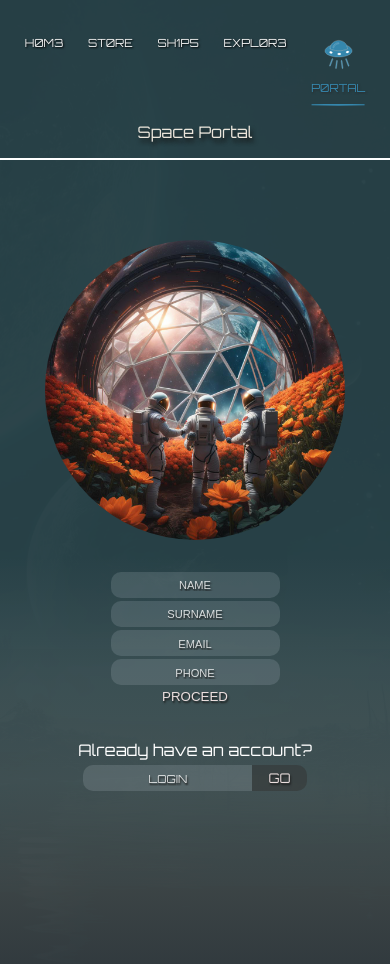
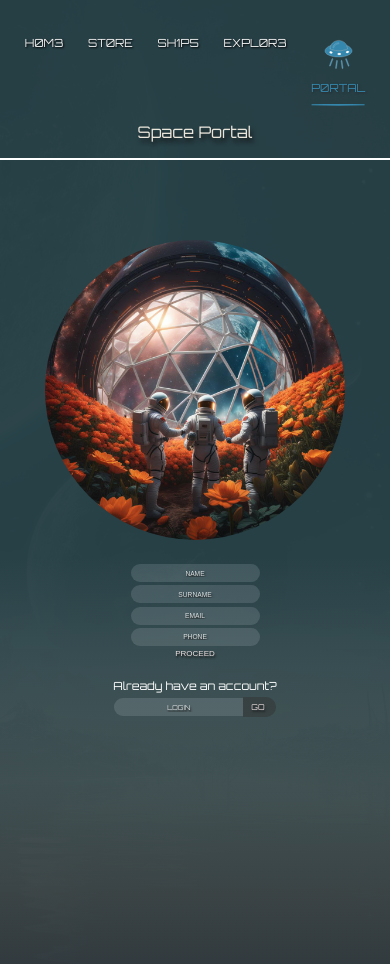
Before and after one commit to thegroosalugg/Andromeda, a React (Vite) app: page /user in a window 390 px wide. Shown: the top 964 px of the page. Built offline with nearby package versions, Linux system fonts and the light colour scheme.

Commit message:
tweaked inputs and form components for better mobile

```diff
--- a/src/components/form/Form.module.css
+++ b/src/components/form/Form.module.css
@@ -32,7 +32,17 @@
   }
 }
 
-@media screen and (min-width: 440px) {
+@media screen and (min-width: 320px) and (max-width: 440px) {
+  .form {
+    margin: 1vh auto;
+
+    button {
+      font-size: 0.5rem;
+    }
+  }
+}
+
+@media screen and (min-width: 441px) {
   .form {
     max-width: 40rem;
   }
--- a/src/components/form/Input.module.css
+++ b/src/components/form/Input.module.css
@@ -1,10 +1,10 @@
 .input {
   width: 165px;
+  height: 1.5rem;
   color: rgb(235, 222, 222);
   background-color: transparent;
   text-shadow: 1px 2px 2px rgb(23, 23, 23);
   border-radius: 10px;
-  height: 1.5rem;
   text-align: center;
   border: none;
   outline: none;
@@ -45,3 +45,20 @@ input:-webkit-autofill:active {
   transition: background-color 5000s ease-in-out 0s;
   -webkit-text-fill-color: #ffffffcd;
 }
+
+@media screen and (min-width: 320px) and (max-width: 440px) {
+  .input,
+  .datepicker {
+    height: 1rem;
+    width: 125px;
+    font-size: 0.5rem;
+  }
+  .select {
+    height: 1rem;
+    width: 125px;
+    font-size: 0.4rem;
+  }
+  .select option {
+    font-size: 0.8rem;
+  }
+}
--- a/src/components/form/Login.module.css
+++ b/src/components/form/Login.module.css
@@ -29,3 +29,19 @@
     }
   }
 }
+
+@media screen and (min-width: 320px) and (max-width: 440px) {
+  .login {
+    margin: 1vh auto;
+
+    p {
+      margin: 0.5vh;
+      font-size: 0.7rem;
+    }
+
+    .row button {
+      font-size: 0.5rem;
+      padding: 0.3rem 0.7rem 0.3rem 0.5rem;
+    }
+  }
+}
--- a/src/pageContent/spaceships/article/Article.tsx
+++ b/src/pageContent/spaceships/article/Article.tsx
@@ -1,6 +1,6 @@
 import { motion } from 'framer-motion';
 import { Fragment } from 'react/jsx-runtime';
-import { CONTENT } from '../Text';
+import { CONTENT } from '../text';
 import css from './Article.module.css';
 
 export default function Article() {
--- a/src/pageContent/spaceships/card/Cards.tsx
+++ b/src/pageContent/spaceships/card/Cards.tsx
@@ -8,7 +8,7 @@ import rocket6 from '@/assets/rockets/rocket6.jpg';
 import rocket7 from '@/assets/rockets/rocket7.jpg';
 import rocket8 from '@/assets/rockets/rocket8.jpg';
 import rocket9 from '@/assets/rockets/rocket9.jpg';
-import { CONTENT } from '../Text';
+import { CONTENT } from '../text';
 import { motion } from 'framer-motion';
 import Card from './Card';
 import css from './Cards.module.css';
```
Also changed, not shown: src/pageContent/spaceships/text.ts (renamed from src/pageContent/spaceships/Text.ts).
